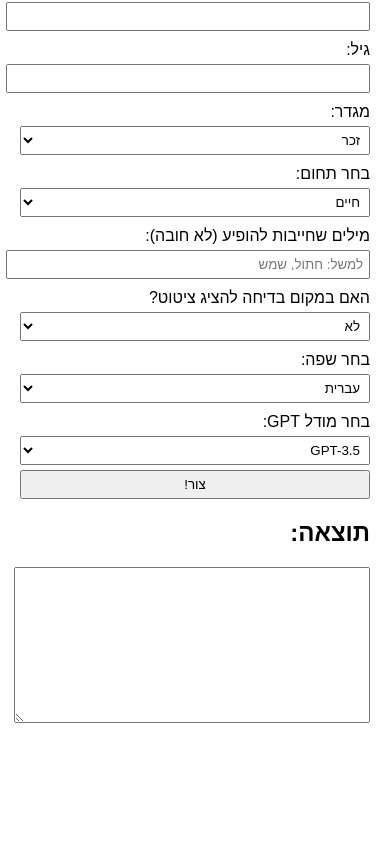
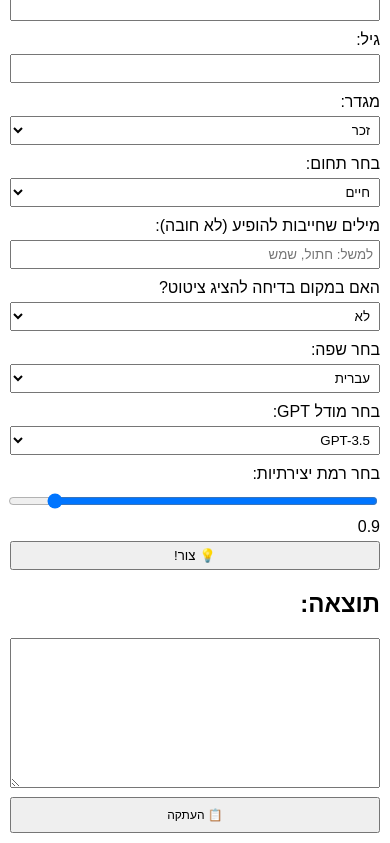
Before and after one commit to sekeles/dynamic-jokes-creator, a website: page joke_client.html in a window 390 px wide. Shown: the part 159-1002 px from the top of the page. Before the commit the page ends 906 px from the top, so only its background shows below. Drawn offline with Linux system fonts and the light colour scheme.

Commit message:
Add files via upload

```diff
--- a/joke_client.html
+++ b/joke_client.html
@@ -1,23 +1,74 @@
 <!DOCTYPE html>
 <html lang="he">
 <head>
-    <meta charset="UTF-8">
+  <meta charset="UTF-8" />
+  <meta name="viewport" content="width=device-width, initial-scale=1" />
   <title>מחולל בדיחות וציטוטים</title>
  <style>
-        body { font-family: sans-serif; direction: rtl; padding: 20px; max-width: 600px; margin: auto; }
-        label { display: block; margin-top: 10px; }
-        textarea { width: 100%; height: 150px; }
-        select, input, button { margin-top: 5px; width: 100%; padding: 5px; }
+  body {
+    font-family: sans-serif;
+    direction: rtl;
+    padding: 20px;
+    max-width: 600px;
+    margin: auto;
+  }
+
+  label {
+    display: block;
+    margin-top: 10px;
+  }
+
+  textarea {
+    width: 100%;
+    height: 150px;
+    box-sizing: border-box;
+    font-family: inherit;
+  }
+
+  select, input, button {
+    margin-top: 5px;
+    width: 100%;
+    padding: 5px;
+    box-sizing: border-box;
+  }
+
+  .output-wrapper {
+    position: relative;
+    display: flex;
+    align-items: flex-start;
+    gap: 6px;
+    margin-top: 8px;
+  }
+
+  #copyButton {
+    flex-shrink: 0;
+    padding: 6px 10px;
+    font-size: 13px;
+    height: 36px;
+    white-space: nowrap;
+    cursor: pointer;
+  }
+
+  @media (max-width: 600px) {
+    body {
+      padding: 10px;
+    }
+
+    #copyButton {
+      font-size: 12px;
+      padding: 6px;
+    }
+  }
 </style>
 </head>
 <body>
   <h1>🎭 מחולל בדיחות וציטוטים</h1>
 
   <label>שם:</label>
-    <input type="text" id="name">
+  <input type="text" id="name" />
 
   <label>גיל:</label>
-    <input type="number" id="age">
+  <input type="number" id="age" />
 
   <label>מגדר:</label>
   <select id="gender">
@@ -51,7 +102,7 @@
   </select>
 
   <label>מילים שחייבות להופיע (לא חובה):</label>
-    <input type="text" id="keywords" placeholder="למשל: חתול, שמש">
+  <input type="text" id="keywords" placeholder="למשל: חתול, שמש" />
 
   <label>האם במקום בדיחה להציג ציטוט?</label>
   <select id="quote">
@@ -72,25 +123,52 @@
     <option value="gpt-4">GPT-4</option>
   </select>
 
-    <button onclick="generate()">צור!</button>
+  <label>בחר רמת יצירתיות:</label>
+  <input type="range" id="temperature" min="0" max="1" step="0.1" value="0.9" />
+  <span id="tempDisplay">0.9</span>
 
-    <h2>תוצאה:</h2>
+<button onclick="generate()">💡 צור!</button>
+
+ <h2 id="resultTitle">תוצאה:</h2>
+<div class="output-container">
   <textarea id="output" readonly></textarea>
+  <button id="copyButton" onclick="copyToClipboard()">📋 העתקה</button>
+</div>
 
   <script>
+    document.getElementById('temperature').addEventListener('input', function () {
+      document.getElementById('tempDisplay').innerText = this.value;
+    });
+
     async function generate() {
+      const output = document.getElementById('output');
+      const resultTitle = document.getElementById('resultTitle');
+      const quoteMode = document.getElementById('quote').value === 'true';
+      resultTitle.innerText = quoteMode ? "ציטוט:" : "בדיחה:";
+      output.value = "⏳ בודק זמינות שרת...";
+
       const data = {
         name: document.getElementById('name').value,
         age: document.getElementById('age').value,
         gender: document.getElementById('gender').value,
         topic: document.getElementById('topic').value,
         keywords: document.getElementById('keywords').value,
-                quote: document.getElementById('quote').value === 'true',
+        quote: quoteMode,
         language: document.getElementById('language').value,
-                model: document.getElementById('model').value
+        model: document.getElementById('model').value,
+        temperature: parseFloat(document.getElementById('temperature').value)
       };
 
-            document.getElementById('output').value = '⏳ פונה לשרת... אנא המתן...';
+      const isServerAwake = await fetch('https://dynamic-jokes-creator.onrender.com/', { method: 'GET' })
+        .then(resp => resp.ok)
+        .catch(() => false);
+
+      if (!isServerAwake) {
+        output.value = "🔄 מעיר את השרת... נא להמתין מספר שניות";
+        await new Promise(resolve => setTimeout(resolve, 7000));
+      } else {
+        output.value = "⏳ טוען תוכן...";
+      }
 
       try {
         const response = await fetch('https://dynamic-jokes-creator.onrender.com/generate', {
@@ -100,10 +178,18 @@
         });
 
         const result = await response.json();
-                document.getElementById('output').value = result.result || result.error;
-            } catch (err) {
-                document.getElementById('output').value = '⚠️ שגיאה בתקשורת עם השרת. ייתכן שהוא מתעורר... נסה שוב בעוד מספר שניות.';
+        output.value = result.result || result.error;
+      } catch (error) {
+        output.value = "❌ שגיאה בתקשורת עם השרת. נסה שוב מאוחר יותר.";
+        console.error("שגיאה:", error);
       }
+    }
+
+    function copyToClipboard() {
+    const output = document.getElementById("output");
+    output.select();
+    document.execCommand("copy");
+    alert("התוצאה הועתקה!");
   }
   </script>
 </body>
```
Also changed, not shown: server.js (+22 -6 lines). Lines whose indentation alone changed are shown as unchanged.
